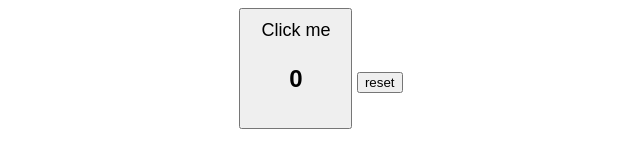
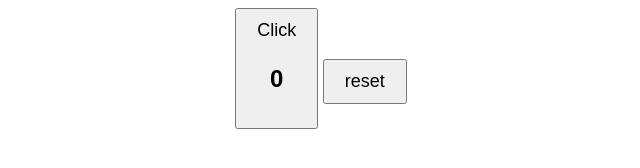
Before and after one commit to Bishuthapa/JavaScript, a plain HTML site: page pratices/x-2.htm in a window 1280 px wide. Shown: the whole page, without its empty margins (319-959 px from the left). Drawn offline with Linux system fonts and the light colour scheme.

Commit message:
learning js

```diff
--- a/pratices/style.css
+++ b/pratices/style.css
@@ -13,3 +13,10 @@ body {
     font-size: 24px;
     font-weight: bold;
   }
+
+  #reset {
+    padding: 10px 20px;
+    font-size: 18px;
+    cursor: pointer;
+  }
+  /* make more graphic user interface*/
--- a/pratices/x-2.htm
+++ b/pratices/x-2.htm
@@ -5,9 +5,10 @@
   <link rel="stylesheet" href="style.css">
 </head>
 <body>
-  <button id="counter-btn">Click me <p id="count">0</p></button>
+  <button id="counter-btn">Click <p id="count">0</p></button>
   <!--add a reset button -->
   <button id= "reset"> reset</button>
+
 
 
   <script src="x-2.js"></script>
--- a/pratices/x-2.js
+++ b/pratices/x-2.js
@@ -1,7 +1,7 @@
 let count = 0;
 
 document.getElementById("counter-btn").addEventListener("click", function() {
-  count+=1111;
+  count+=1;
   document.getElementById("count").innerHTML = count;
 });
 //add a function for reset
```
